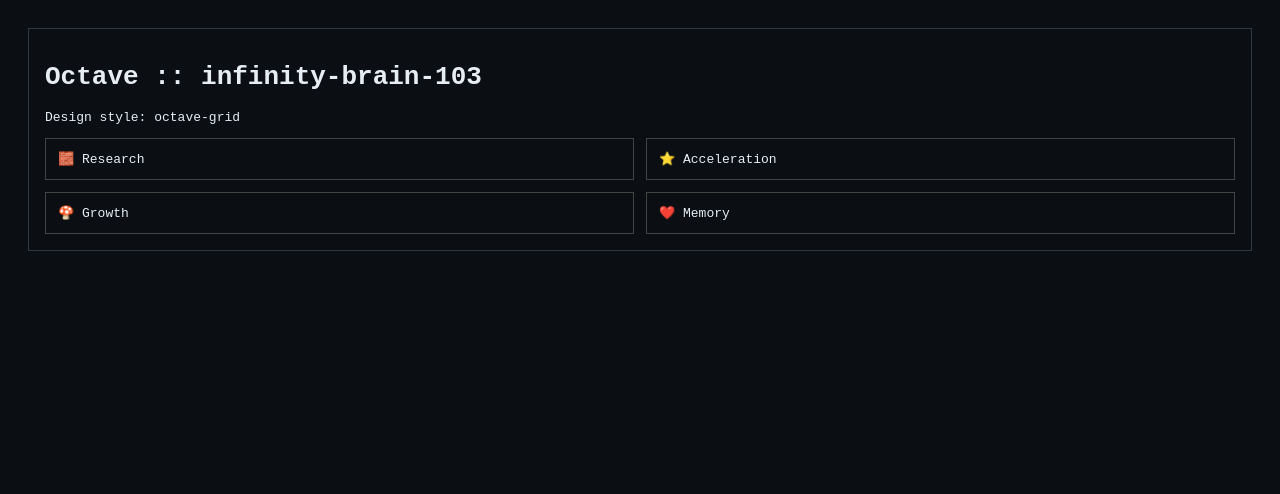
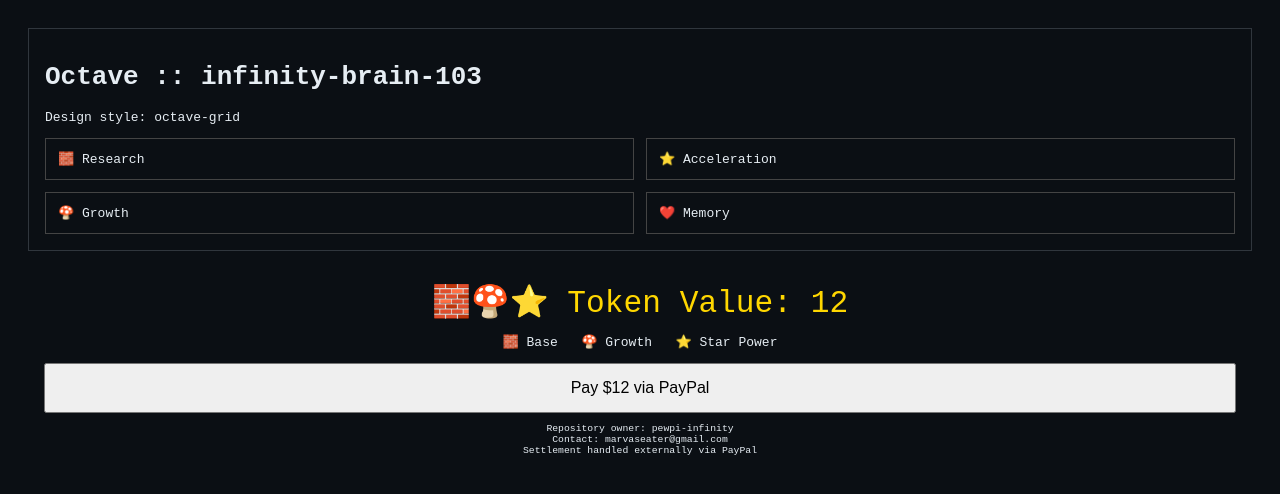
Before and after one commit to pewpi-infinity/infinity-brain-103, a plain HTML site: page index.html in a window 1280 px wide. Drawn offline with Linux system fonts and the light colour scheme.

Commit message:
c14: index token panel + value + settlement separation

```diff
--- a/index.html
+++ b/index.html
@@ -23,3 +23,31 @@ body{font-family:monospace;background:#0b0f14;color:#e6edf3;padding:20px}
 </div>
 </body>
 </html>
+<!-- C14_TOKEN_PANEL_START -->
+<div style="font-family:monospace;background:#0b0f14;color:#e6edf3;padding:16px;margin:16px 0">
+  <div style="font-size:2.4em;color:#ffd700;text-align:center">
+    🧱🍄⭐ Token Value: 12
+  </div>
+
+  <p style="text-align:center">
+    🧱 Base &nbsp; 🍄 Growth &nbsp; ⭐ Star Power
+  </p>
+
+  <form action="https://www.paypal.com/cgi-bin/webscr" method="get" target="_blank">
+    <input type="hidden" name="cmd" value="_xclick">
+    <input type="hidden" name="business" value="watsonkris61@gmail.com">
+    <input type="hidden" name="item_name" value="infinity-brain-103 Token">
+    <input type="hidden" name="amount" value="12">
+    <input type="hidden" name="currency_code" value="USD">
+    <button style="width:100%;padding:14px;font-size:1em">
+      Pay $12 via PayPal
+    </button>
+  </form>
+
+  <p style="font-size:0.75em;text-align:center;margin-top:10px">
+    Repository owner: pewpi-infinity<br/>
+    Contact: marvaseater@gmail.com<br/>
+    Settlement handled externally via PayPal
+  </p>
+</div>
+<!-- C14_TOKEN_PANEL_END -->
```
Also changed, not shown: 1 other file.
